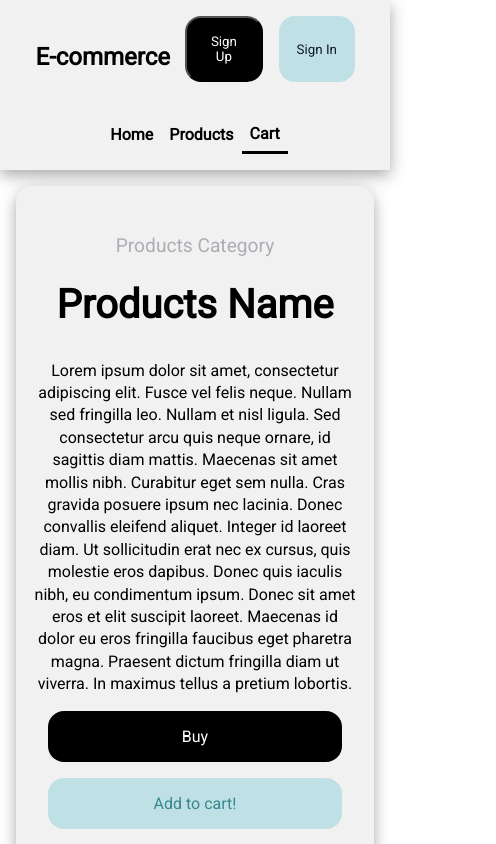
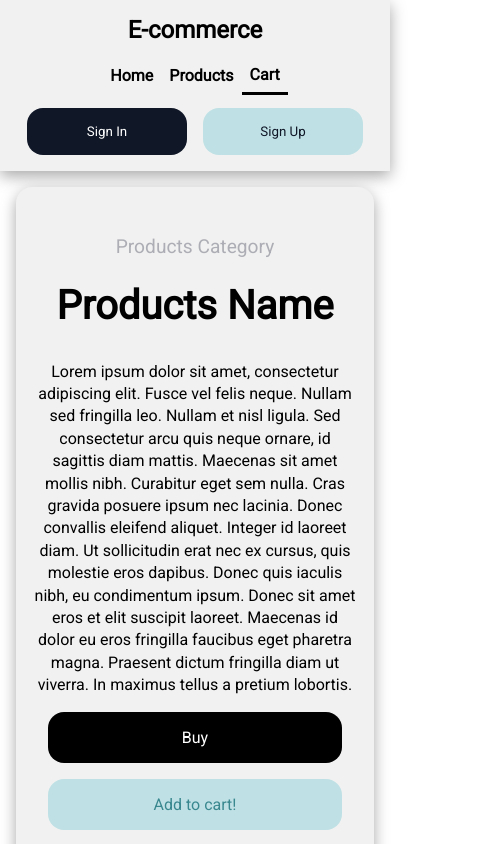
Before and after one commit to CA-G12/e-commerce-team-7, a React (Create React App) app in the folder client/: page /cart in a window 390 px wide. Shown: the top 844 px of the page, 496 px wide, since content can reach past the window. Built offline with nearby package versions, Linux system fonts and the light colour scheme; a web font is replaced by a local one.

Commit message:
some modifing after pull the main close #26

```diff
--- a/client/src/Components/Header/Header.jsx
+++ b/client/src/Components/Header/Header.jsx
@@ -19,12 +19,13 @@ function Header() {
           </NavLink>
         </nav>
         <div className="auth-buttons">
-          <button type="button" className="btn-class">
+        <button type="button" className="sign-in-btn">
+            <Link to="/signIn">Sign In</Link>
+          </button>
+          <button type="button" className="sign-up-btn">
             <Link to="/signUp">Sign Up</Link>
           </button>
-          <button type="button" className="btn-class">
-            <Link to="/signIn">Sign In</Link>
-          </button>
+
         </div>
       </div>
     </header>
--- a/client/src/Components/Header/style.css
+++ b/client/src/Components/Header/style.css
@@ -32,16 +32,17 @@ a{
 .auth-buttons{
     display: flex;
     gap: 1rem;
+    align-items: center;
+    height: auto;
 }
-.btn-class {
-    width: 8rem;
-    padding: 0.8rem;
+
+.auth-buttons button{
+    width: 10rem;
+    padding: 1rem;
     text-align: center;
-    justify-content: center;
-    align-items: center;
-    margin-right: 1rem;
+    background-color: var(--accent-color);
     border-radius: 1rem;
-    background-color: black;
+    border: none;
 }
 .auth-buttons button:first-child a{
     color: var(--main-color);
@@ -54,11 +55,17 @@ a{
     color: var(--button-text-color);
     color: var(--accent-color);
 }
+.auth-buttons .sign-in-btn:hover {
+    background: var(--button-text-color);
+}
+.auth-buttons .sign-up-btn:hover{
+    background-color: var(--category-name-text);
+}
+.auth-buttons .sign-up-btn:hover a{
+    color: var(--main-color);
+}
 
 @media (max-width: 850px) {
-    .navbar{
-
-    }
     .navbar nav{
         order: 2;
         width: 100%;
@@ -67,3 +74,13 @@ a{
         margin-top: 1.1rem;
     }
 }
+@media (max-width: 600px) {
+    .navbar {
+        justify-content: center;
+        gap: 0.8rem;
+    }
+    .navbar nav{
+        order: 0;
+        margin: 0;
+    }
+}
--- a/client/src/Components/SingleProduct/style.css
+++ b/client/src/Components/SingleProduct/style.css
@@ -59,6 +59,7 @@ a {
     justify-content: center;
     align-items: center;
     margin-right: 1rem;
+    margin-bottom: 2rem;
     border-radius: 1rem;
 }
 
@@ -90,6 +91,8 @@ a {
 
 @media only screen and (max-width: 700px) {
     .product-container {
+        justify-content: center;
+        align-items: center;
         margin: 1rem;
     }
 
```
